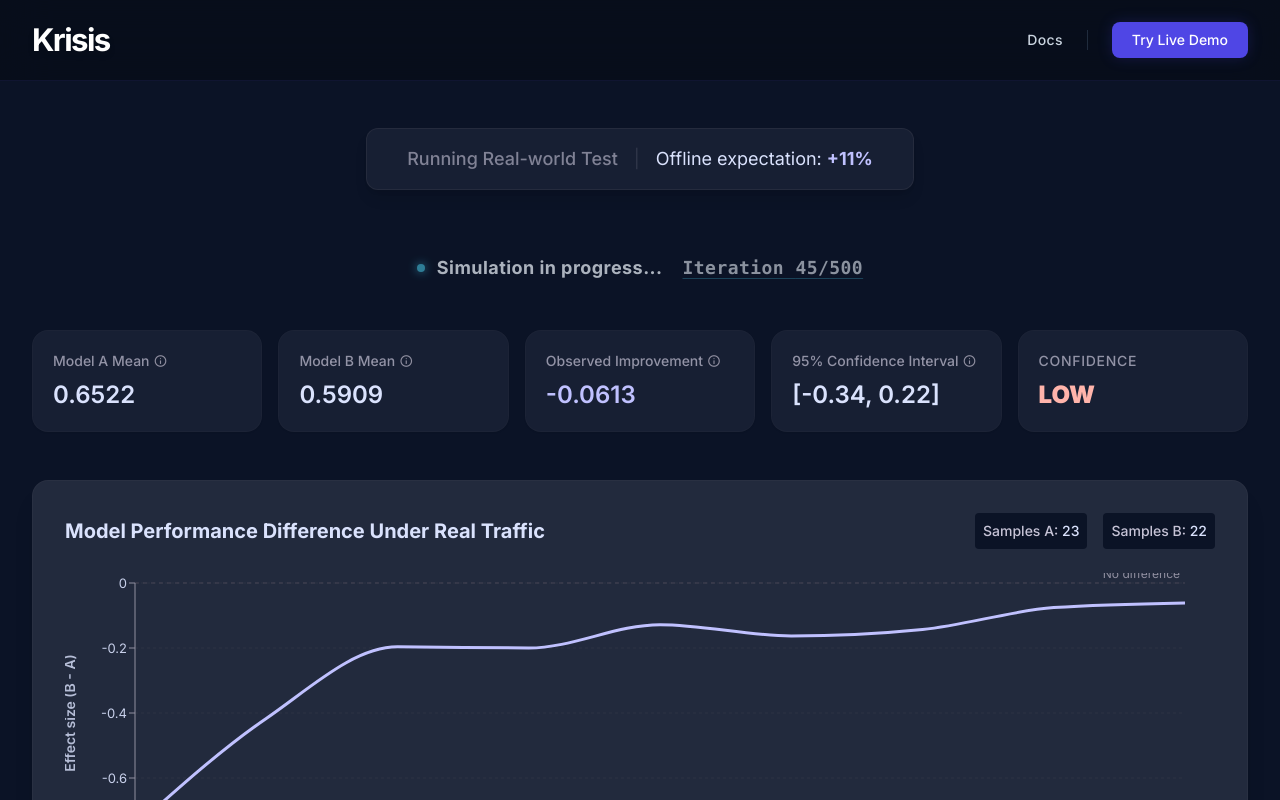
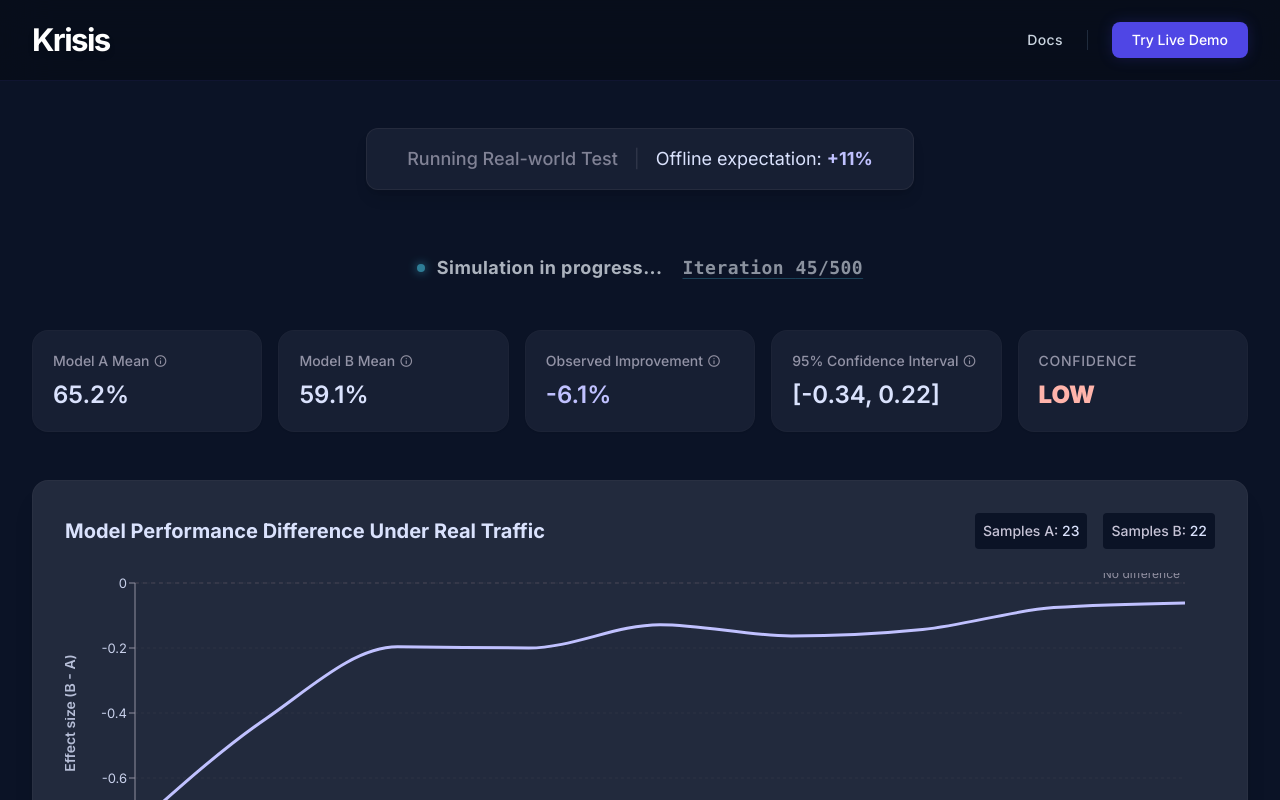
Before and after one commit to le-Affan/krisis-landing-page, a React (Vite) app: page /demo in a window 1280 px wide. Both pictures are taken after a click on the button "Run Experiment". Shown: the top 800 px of the page. Built offline with nearby package versions, Linux system fonts and the light colour scheme.

Commit message:
convert raw metrics to percentages

```diff
--- a/src/pages/DemoPage.jsx
+++ b/src/pages/DemoPage.jsx
@@ -395,7 +395,7 @@ export default function DemoPage() {
                       </div>
                     </div>
                   </div>
-                  <p className="text-2xl font-semibold text-on-surface">{results?.model_a_mean?.toFixed(4) || "0.0000"}</p>
+                  <p className="text-2xl font-semibold text-on-surface">{results?.model_a_mean !== undefined ? (results.model_a_mean * 100).toFixed(1) + "%" : "0.0%"}</p>
                 </div>
 
                 <div className="bg-surface-container p-5 rounded-2xl border border-outline-variant/10 shadow-sm">
@@ -408,7 +408,7 @@ export default function DemoPage() {
                       </div>
                     </div>
                   </div>
-                  <p className="text-2xl font-semibold text-on-surface">{results?.model_b_mean?.toFixed(4) || "0.0000"}</p>
+                  <p className="text-2xl font-semibold text-on-surface">{results?.model_b_mean !== undefined ? (results.model_b_mean * 100).toFixed(1) + "%" : "0.0%"}</p>
                 </div>
 
                 <div className="bg-surface-container p-5 rounded-2xl border border-outline-variant/10 shadow-sm">
@@ -421,7 +421,7 @@ export default function DemoPage() {
                       </div>
                     </div>
                   </div>
-                  <p className="text-2xl font-semibold text-primary">{results?.difference > 0 ? "+" : ""}{results?.difference?.toFixed(4) || "0.0000"}</p>
+                  <p className="text-2xl font-semibold text-primary">{results?.difference > 0 ? "+" : ""}{results?.difference !== undefined ? (results.difference * 100).toFixed(1) + "%" : "0.0%"}</p>
                 </div>
 
                 <div className="bg-surface-container p-5 rounded-2xl border border-outline-variant/10 shadow-sm">
```
